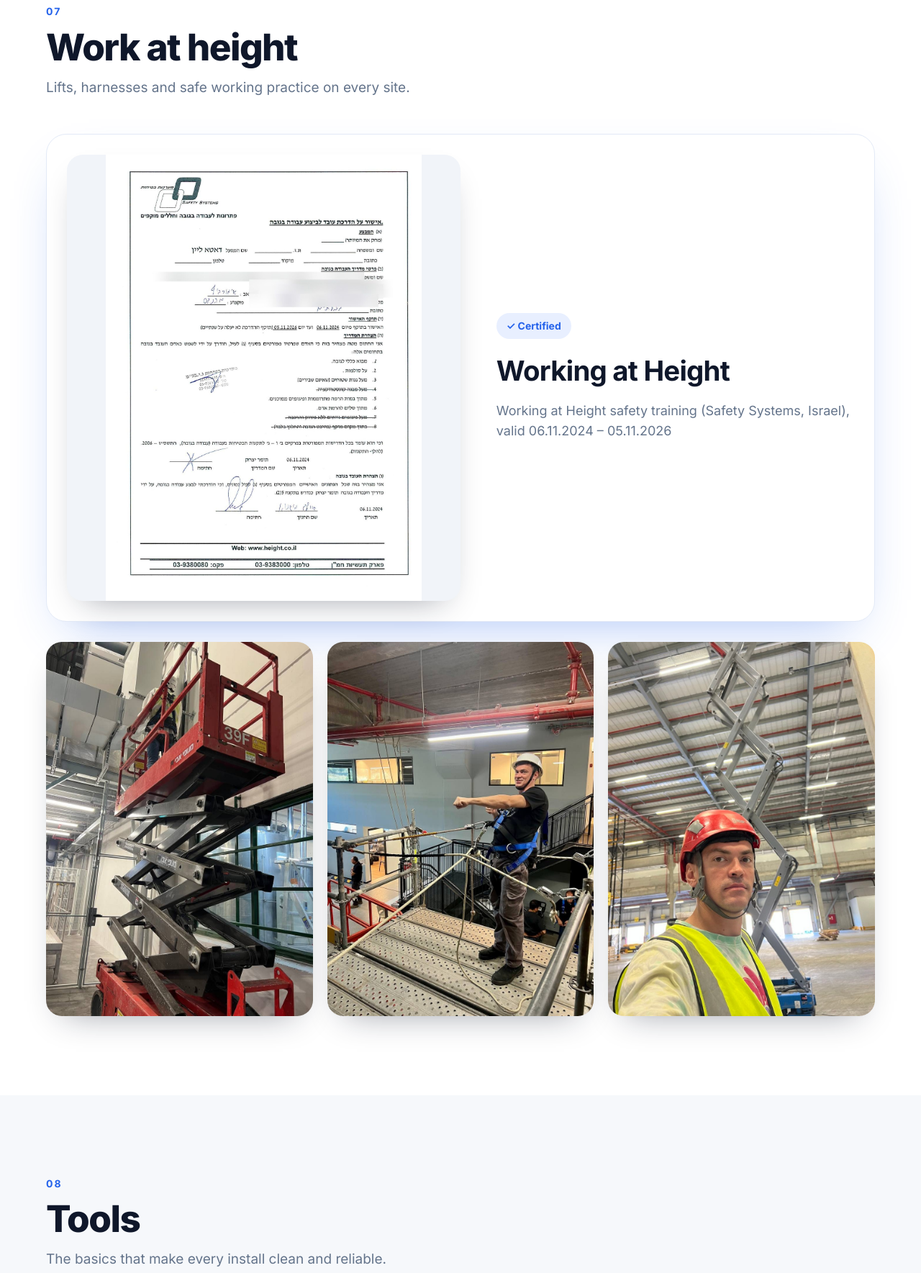
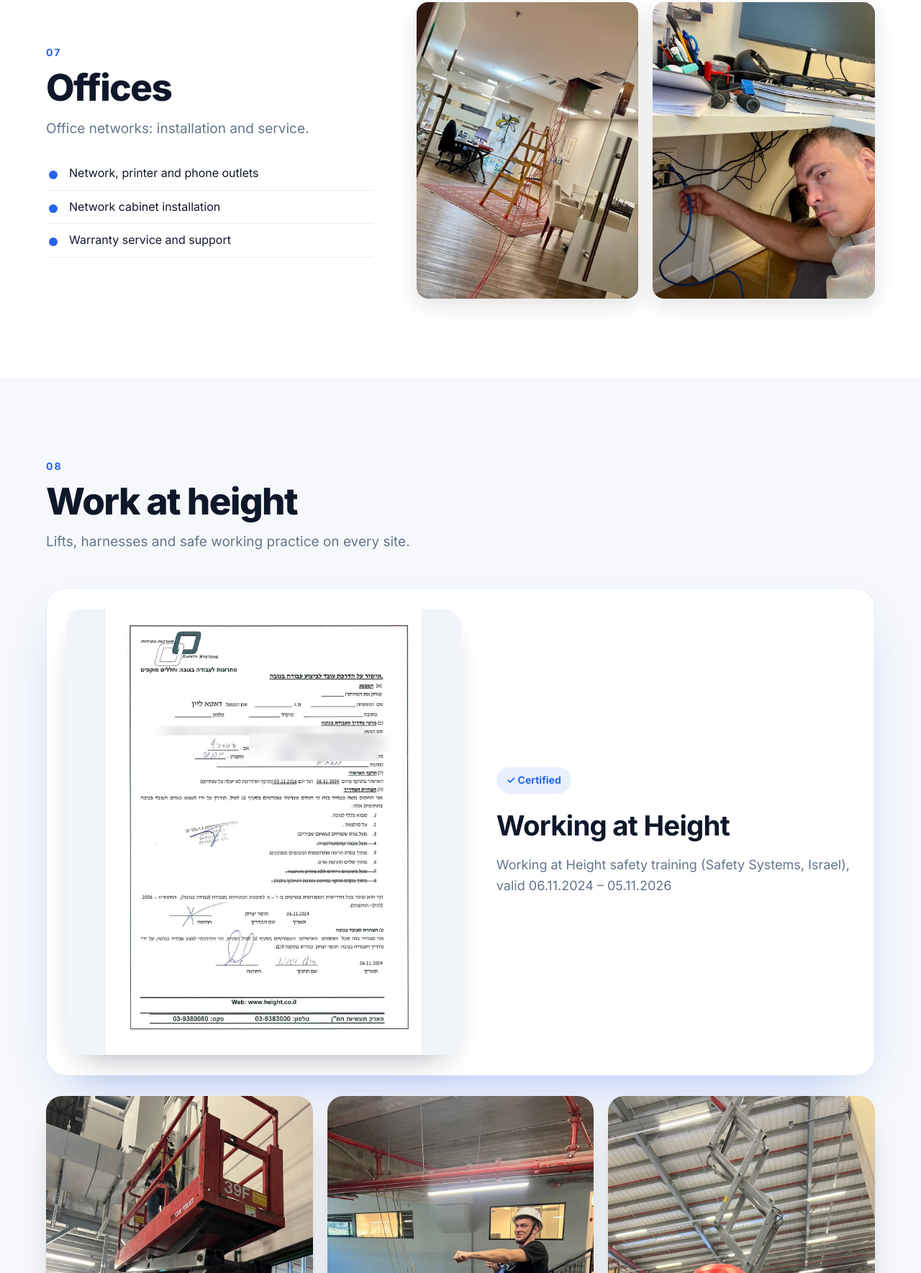
Before and after one commit to alexseventen-pixel/oleg-portfolio, a plain HTML site: page index.html in a window 1280 px wide. Shown: the part 6039-7808 px from the top of the page at 72% size. Drawn offline with Linux system fonts and the light colour scheme.

Commit message:
Add Offices section (07), renumber following sections

```diff
--- a/index.html
+++ b/index.html
@@ -25,12 +25,15 @@
 <section id="fiber" class="sec alt"><div class="head"><span class="num">06</span><h2>Fiber optics</h2><p>Fiber splicing and patch panels, entry level.</p></div>
 <p class="note">Beginner: assisted with fusion splicing and patch panels at DataLine. Ready for training.</p>
 <div class="gallery fib"><img src="images/fiber-1.jpg" alt="Single-mode fiber cable end, ITU-T G.652.D"><img src="images/fiber-2.jpg" alt="Fusion splicer and cleavers at a patch panel"><img src="images/fiber-3.jpg" alt="Fiber patch panel with LC adapters"></div></section>
-<section id="height" class="sec"><div class="head"><span class="num">07</span><h2>Work at height</h2><p>Lifts, harnesses and safe working practice on every site.</p></div>
+<section id="offices" class="sec split"><div class="head"><span class="num">07</span><h2>Offices</h2><p>Office networks: installation and service.</p>
+<ul class="ticks"><li>Network, printer and phone outlets</li><li>Network cabinet installation</li><li>Warranty service and support</li></ul></div>
+<div class="gallery cctvg"><img src="images/office-1.jpg" alt="Office with a ladder and red network cables from the ceiling"><img src="images/office-2.jpg" alt="Oleg connecting a patch cord to a wall socket under a desk"></div></section>
+<section id="height" class="sec alt"><div class="head"><span class="num">08</span><h2>Work at height</h2><p>Lifts, harnesses and safe working practice on every site.</p></div>
 <div class="cert"><img src="images/certificate.jpg" alt="Working at Height certificate"><div><span class="badge">✓ Certified</span><h3>Working at Height</h3><p>Working at Height safety training (Safety Systems, Israel), valid 06.11.2024 – 05.11.2026</p></div></div>
 <div class="gallery g3"><img src="images/height-1.jpg" alt="Scissor lift"><img src="images/height-2.jpg" alt="Harness training"><img src="images/height-4.jpg" alt="Oleg in a red hard hat by a scissor lift in a warehouse" style="object-position:45% 55%"></div></section>
-<section id="tools" class="sec alt"><div class="head"><span class="num">08</span><h2>Tools</h2><p>The basics that make every install clean and reliable.</p></div>
+<section id="tools" class="sec"><div class="head"><span class="num">09</span><h2>Tools</h2><p>The basics that make every install clean and reliable.</p></div>
 <div class="chips"><div class="chip"><b>🎗️</b>Insulation tape</div><div class="chip"><b>✂️</b>Wire cutters</div><div class="chip"><b>🖊️</b>Marker</div><div class="chip"><b>📟</b>Cable tester / tone tracer</div><div class="chip"><b>🔩</b>Drill</div><div class="chip"><b>🔦</b>Fibre splicer</div></div></section>
-<section id="experience" class="sec"><div class="head"><span class="num">09</span><h2>Experience</h2></div>
+<section id="experience" class="sec alt"><div class="head"><span class="num">10</span><h2>Experience</h2></div>
 <div class="exp"><div class="card"><p class="when">2024 – 2025</p><h3>DataLine, Tel Aviv</h3><p>Network and low-voltage installation for food plants, beverage and cement factories, heating stations and universities.</p></div>
 <div class="card"><p class="when">Languages</p><h3>English, Russian, Hebrew, Chinese</h3><p class="when" style="margin-top:22px">Licence</p><h3>Driving licence B</h3></div></div></section>
 <section id="contact" class="sec contact"><h2>Let's work together</h2><p>Jurmala / Riga, Latvia</p>
```
Also changed, not shown: images/office-1.jpg (added), images/office-2.jpg (added).
